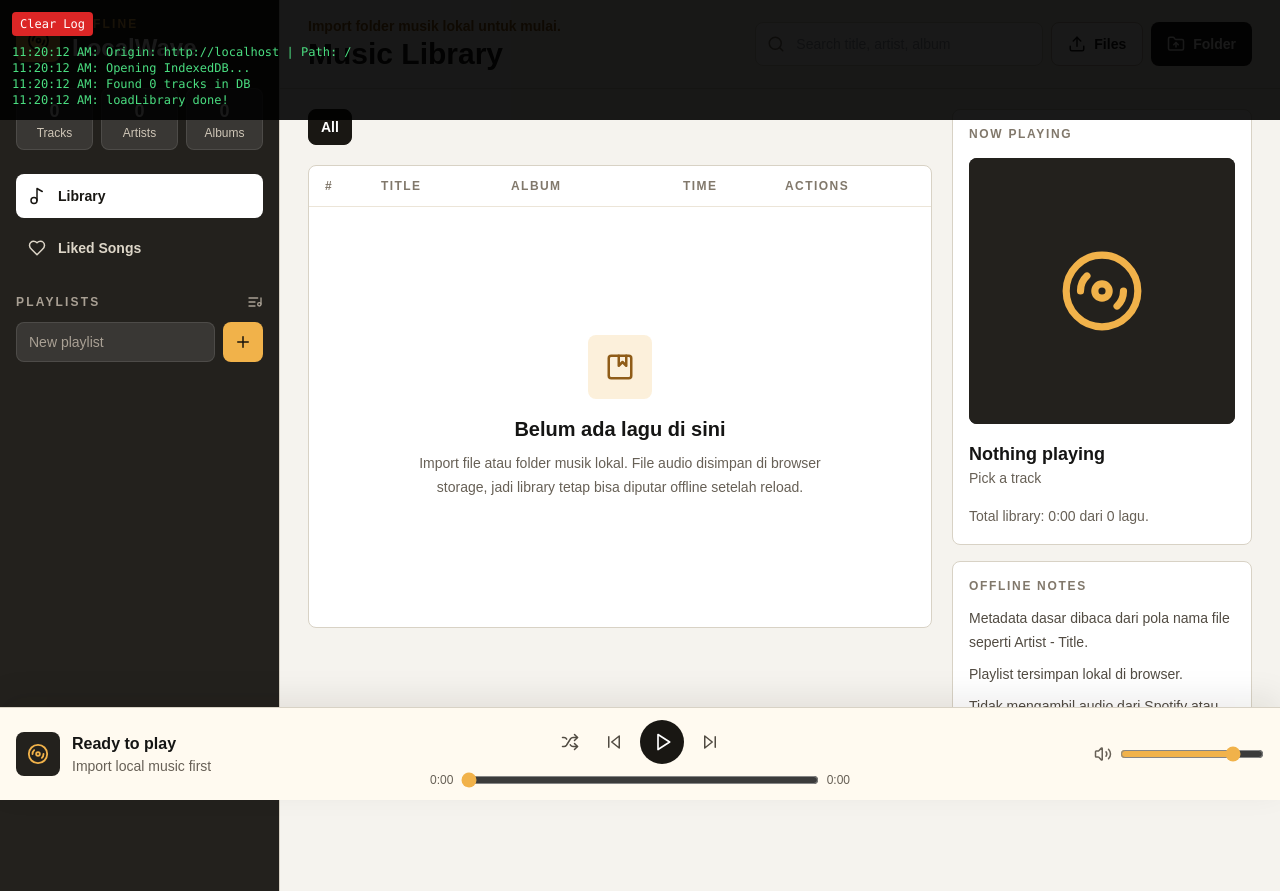
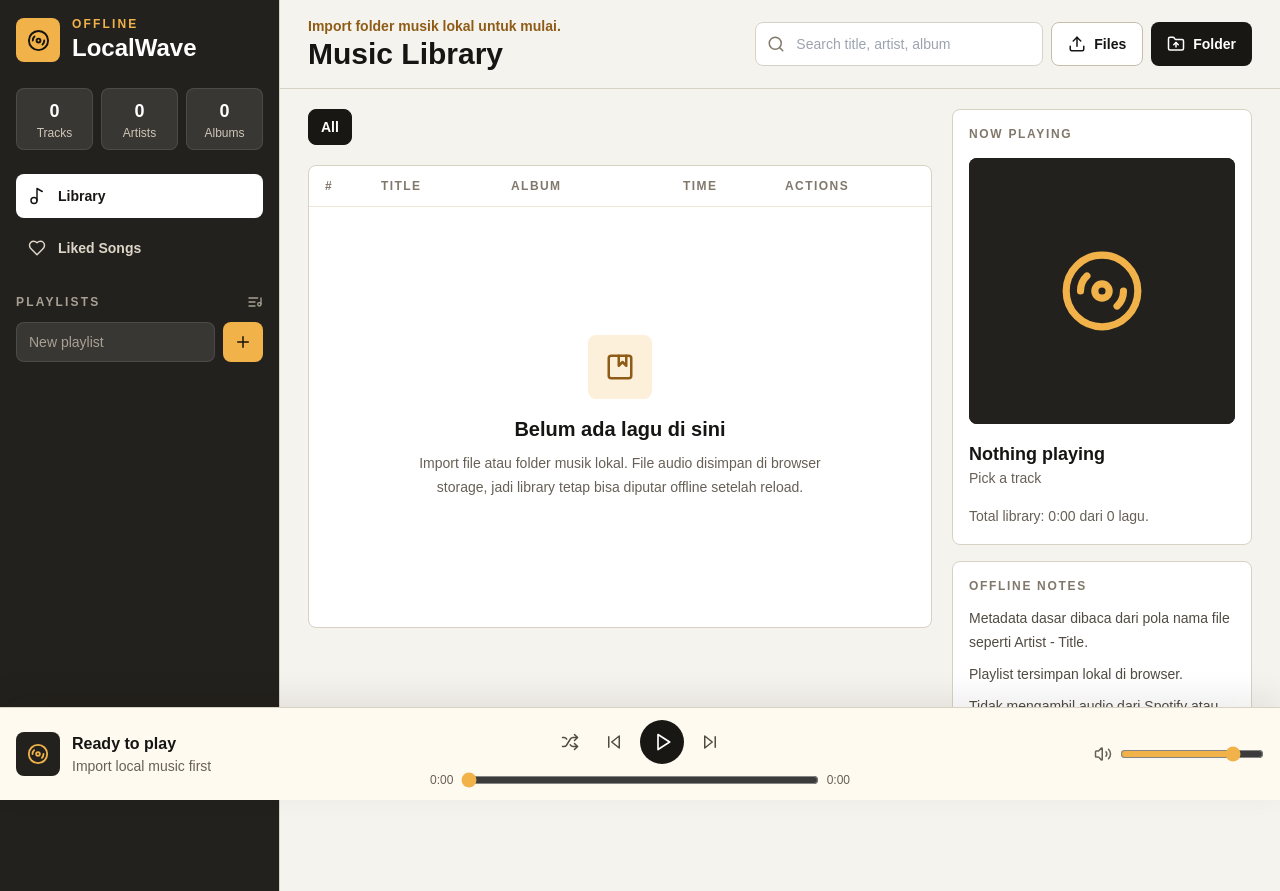
Before and after one commit to Brianfeb82/Local-Wave-, a Next.js app: page / in a window 1280 px wide. Built offline with nearby package versions, Linux system fonts and the light colour scheme.

Commit message:
debug: log origin

```diff
--- a/app/page.tsx
+++ b/app/page.tsx
@@ -80,8 +80,6 @@ export default function Home() {
   const [importing, setImporting] = useState(false);
   const [status, setStatus] = useState("Import folder musik lokal untuk mulai.");
   const [newPlaylistName, setNewPlaylistName] = useState("");
-  const [debugLog, setDebugLog] = useState<string[]>([]);
-const addLog = (msg: string) => setDebugLog(prev => [...prev, `${new Date().toLocaleTimeString()}: ${msg}`]);
 
   const currentTrack = tracks.find((track) => track.id === currentTrackId) || null;
   const genres = useMemo(
@@ -133,27 +131,13 @@ const addLog = (msg: string) => setDebugLog(prev => [...prev, `${new Date().toLo
   }, [volume]);
 
   async function loadLibrary() {
-  try {
-    addLog(`Origin: ${window.location.origin} | Path: ${window.location.pathname}`);
-    addLog("Opening IndexedDB...");
   const storedTracks = await getAllTracks();
-    addLog(`Found ${storedTracks.length} tracks in DB`);
-
-    if (storedTracks.length > 0) {
-      addLog(`First track: ${storedTracks[0].fileName}, blob size: ${storedTracks[0].blob?.size ?? "NO BLOB"}`);
-    }
-
   const upgradedTracks = await Promise.all(storedTracks.map(upgradeStoredTrackMetadata));
   setTracks(upgradedTracks.map((storedTrack) => stripBlob(storedTrack)));
   if (storedTracks.length) {
     setStatus(`${storedTracks.length} lagu siap diputar offline.`);
   }
-    addLog("loadLibrary done!");
-  } catch (err) {
-    addLog(`ERROR in loadLibrary: ${String(err)}`);
 }
-}
-
   async function importFiles(fileList: FileList | null) {
     if (!fileList?.length) return;
 
@@ -217,10 +201,7 @@ const addLog = (msg: string) => setDebugLog(prev => [...prev, `${new Date().toLo
   }
 
  async function playTrack(trackId: string) {
-  try {
-    addLog(`playTrack called: ${trackId}`);
   const stored = await getTrack(trackId);
-    addLog(`getTrack result: ${stored ? `found, blob size: ${stored.blob?.size ?? "NO BLOB"}` : "NULL"}`);
   if (!stored) return;
 
   if (urlRef.current) URL.revokeObjectURL(urlRef.current);
@@ -233,10 +214,6 @@ const addLog = (msg: string) => setDebugLog(prev => [...prev, `${new Date().toLo
     audioRef.current.src = url;
     await audioRef.current.play();
     setIsPlaying(true);
-      addLog("Playback started!");
-    }
-  } catch (err) {
-    addLog(`ERROR in playTrack: ${String(err)}`);
   }
 }
 
@@ -632,17 +609,6 @@ const addLog = (msg: string) => setDebugLog(prev => [...prev, `${new Date().toLo
         onPause={() => setIsPlaying(false)}
         onPlay={() => setIsPlaying(true)}
       />
-      {debugLog.length > 0 && (
-  <div className="fixed top-0 left-0 right-0 z-50 max-h-64 overflow-y-auto bg-black/90 p-3 text-xs text-green-400 font-mono">
-    <button
-      onClick={() => setDebugLog([])}
-      className="mb-2 rounded bg-red-600 px-2 py-1 text-white text-xs"
-    >
-      Clear Log
-    </button>
-    {debugLog.map((log, i) => <div key={i}>{log}</div>)}
-  </div>
-)}
  </main>
   );
 }
```
Also changed, not shown: 4 other files (tests, documents, lock files or other folders). Lines whose indentation alone changed are shown as unchanged.
